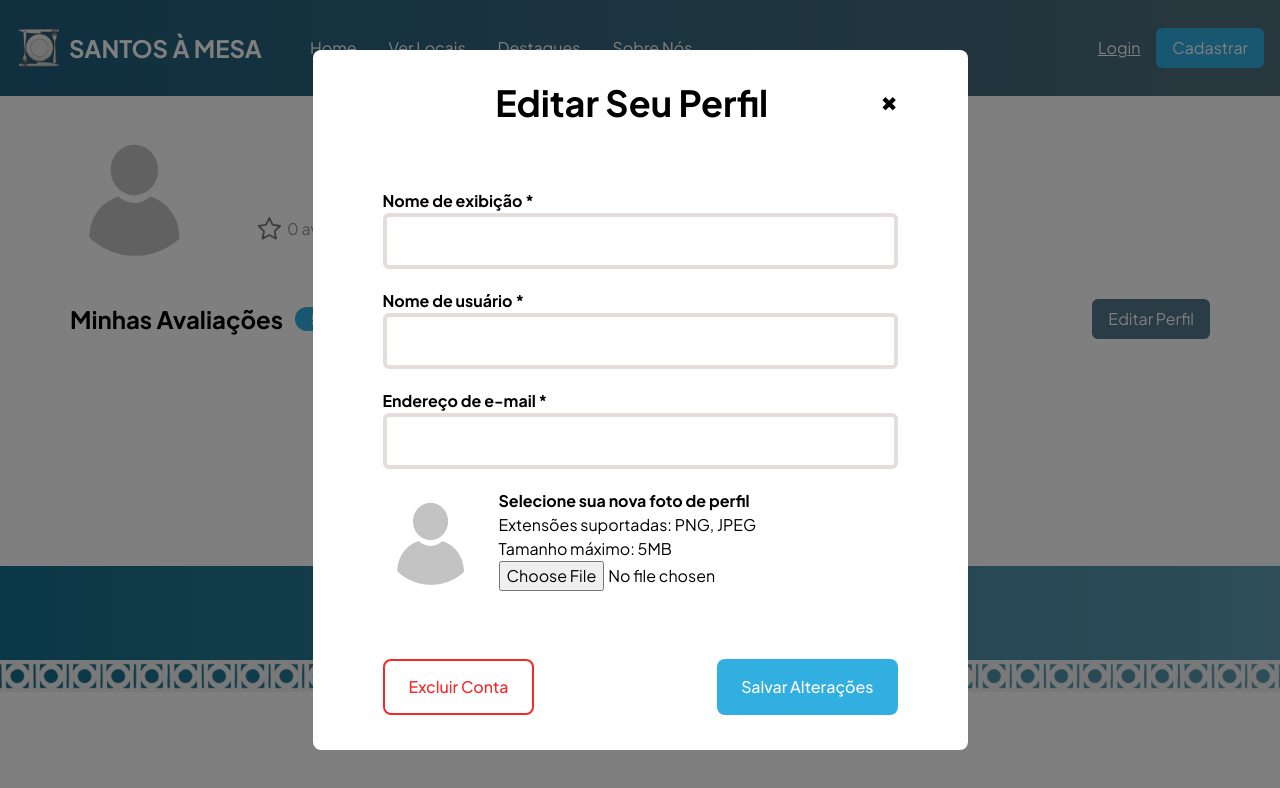
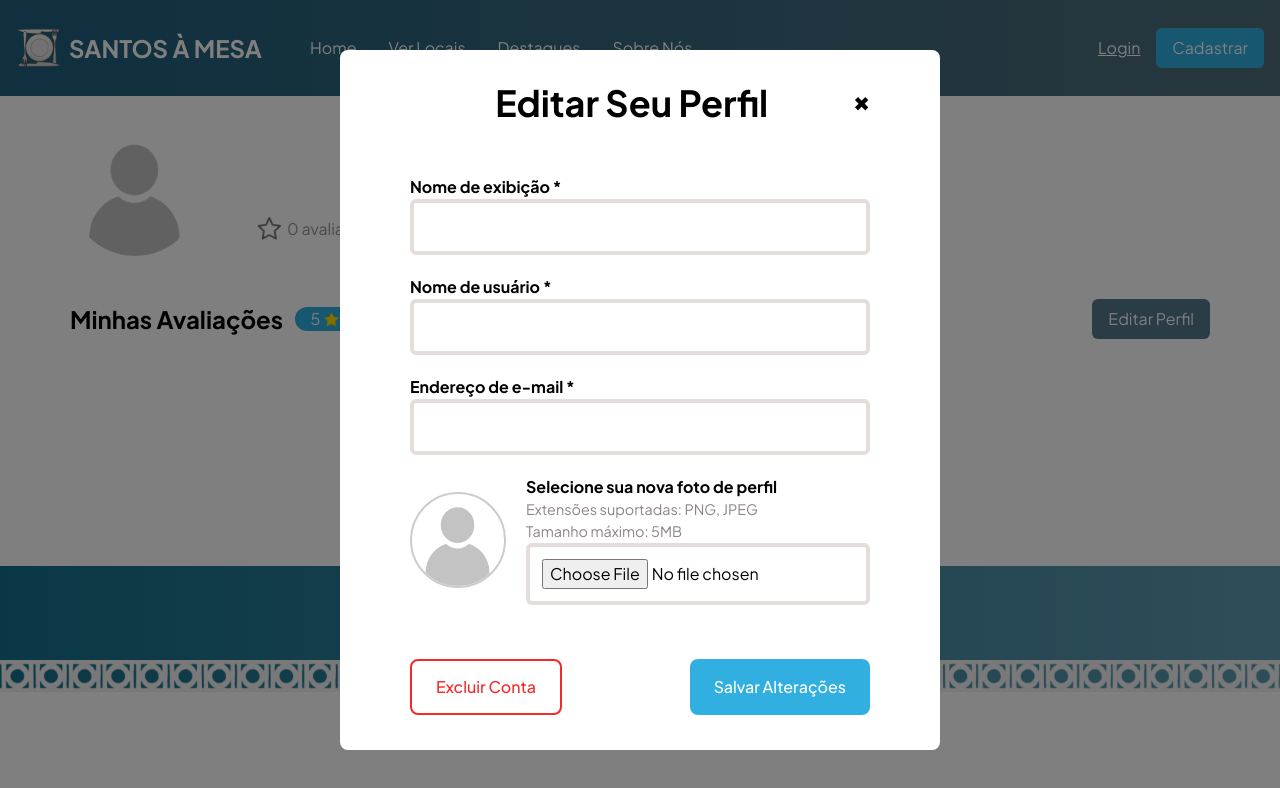
Before and after one commit to aguiar-marcelo/santosamesa, a Next.js app: page /perfil in a window 1280 px wide. Both pictures are taken after a click on the button "Editar Perfil". Shown: the top 788 px of the page. Built offline with nearby package versions, Linux system fonts and the light colour scheme.

Commit message:
fix: tratativa de erros update

```diff
--- a/src/components/ModalEditProfile.tsx
+++ b/src/components/ModalEditProfile.tsx
@@ -20,6 +20,11 @@ const ModalEditProfile: React.FC<EditProfileModalProps> = ({
   const [successMessage, setSuccessMessage] = useState<string | null>(null);
   const [isSaving, setIsSaving] = useState<boolean>(false);
 
+  const [exibitionNameError, setExibitionNameError] = useState<string | null>(null);
+  const [userNameError, setUserNameError] = useState<string | null>(null);
+  const [emailError, setEmailError] = useState<string | null>(null);
+  const [fileError, setFileError] = useState<string | null>(null);
+
   useEffect(() => {
     if (user) {
       setExibitionName(user.exibitionName || "");
@@ -28,6 +33,10 @@ const ModalEditProfile: React.FC<EditProfileModalProps> = ({
       setProfilePicturePreview(user.profilePicture || "/img/user-null.png");
       setErrorMessage(null);
       setSuccessMessage(null);
+      setExibitionNameError(null);
+      setUserNameError(null);
+      setEmailError(null);
+      setFileError(null);
     } else {
       setExibitionName("");
       setUserName("");
@@ -36,12 +45,17 @@ const ModalEditProfile: React.FC<EditProfileModalProps> = ({
       setProfilePicturePreview("/img/user-null.png");
       setErrorMessage(null);
       setSuccessMessage(null);
+      setExibitionNameError(null);
+      setUserNameError(null);
+      setEmailError(null);
+      setFileError(null);
     }
   }, [user, isOpen]);
 
   const handleFileChange = (e: React.ChangeEvent<HTMLInputElement>) => {
     const file = e.target.files?.[0];
     setProfilePictureFile(file || null);
+    setFileError(null);
 
     if (file) {
       const reader = new FileReader();
@@ -54,9 +68,47 @@ const ModalEditProfile: React.FC<EditProfileModalProps> = ({
     }
   };
 
+  const validateFields = () => {
+    let isValid = true;
+    setExibitionNameError(null);
+    setUserNameError(null);
+    setEmailError(null);
+
+    if (!exibitionName.trim()) {
+      setExibitionNameError("Nome de exibição não pode ser vazio.");
+      isValid = false;
+    }
+
+    const userNameRegex = /^[a-z0-9_-]+$/;
+    if (!userName.trim()) {
+      setUserNameError("Nome de usuário não pode ser vazio.");
+      isValid = false;
+    } else if (!userNameRegex.test(userName)) {
+      setUserNameError("Nome de usuário deve conter apenas letras minúsculas, números, hífen (-) e underline (_), sem espaços.");
+      isValid = false;
+    }
+
+    if (!email.trim()) {
+      setEmailError("Endereço de e-mail não pode ser vazio.");
+      isValid = false;
+    } else {
+      const emailRegex = /.+@/;
+      if (!emailRegex.test(email)) {
+        setEmailError("Por favor, insira um endereço de e-mail válido.");
+        isValid = false;
+      }
+    }
+
+    return isValid;
+  };
+
   const handleSave = async () => {
     if (!user?.id || !token) {
       setErrorMessage("Não autenticado.");
+      return;
+    }
+
+    if (!validateFields()) {
       return;
     }
 
@@ -118,10 +170,11 @@ const ModalEditProfile: React.FC<EditProfileModalProps> = ({
             </label>
             <input
               type="text"
-              className="form-input"
+              className={`form-input ${exibitionNameError ? 'form-input-error' : ''}`}
               value={exibitionName}
               onChange={(e) => setExibitionName(e.target.value)}
             />
+            {exibitionNameError && <p className="error-message">{exibitionNameError}</p>}
           </div>
 
           <div className="form-group">
@@ -130,10 +183,11 @@ const ModalEditProfile: React.FC<EditProfileModalProps> = ({
             </label>
             <input
               type="text"
-              className="form-input"
+              className={`form-input ${userNameError ? 'form-input-error' : ''}`}
               value={userName}
               onChange={(e) => setUserName(e.target.value)}
             />
+            {userNameError && <p className="error-message">{userNameError}</p>}
           </div>
 
           <div className="form-group">
@@ -142,10 +196,11 @@ const ModalEditProfile: React.FC<EditProfileModalProps> = ({
             </label>
             <input
               type="email"
-              className="form-input"
+              className={`form-input ${emailError ? 'form-input-error' : ''}`}
               value={email}
               onChange={(e) => setEmail(e.target.value)}
             />
+            {emailError && <p className="error-message">{emailError}</p>}
           </div>
 
           <div className="form-group">
@@ -159,14 +214,15 @@ const ModalEditProfile: React.FC<EditProfileModalProps> = ({
                 <label htmlFor="profilePictureInput" className="form-label">
                   Selecione sua nova foto de perfil
                 </label>
-                <div className="upload-info">Extensões suportadas: PNG, JPEG</div>
-                <div className="upload-info">Tamanho máximo: 5MB</div>
+                <div className="img-text">Extensões suportadas: PNG, JPEG</div>
+                <div className="img-text">Tamanho máximo: 5MB</div>
                 <input
                   type="file"
                   id="profilePictureInput"
-                  className="upload-input"
+                  className={`form-input ${fileError ? 'form-input-error' : ''}`}
                   onChange={handleFileChange}
                 />
+                {fileError && <p className="error-message">{fileError}</p>}
               </div>
             </div>
           </div>
--- a/src/components/css/ModalEditProfile.css
+++ b/src/components/css/ModalEditProfile.css
@@ -1,3 +1,5 @@
+/* ModalEditProfile.css */
+
 .modal-header {
     display: flex;
     align-items: center;
@@ -20,6 +22,10 @@
     font-size: 20px;
     line-height: 1;
     margin-left: auto;
+    color: black;
+    background: none;
+    border: none;
+    cursor: pointer;
 }
 
 .modal-overlay {
@@ -43,6 +49,9 @@
     background-color: white;
     border-radius: 8px;
     height: 700px;
+    width: 90%;
+    max-width: 600px;
+    /* Ajuste a largura máxima conforme necessário */
 }
 
 .modal-body {
@@ -65,6 +74,13 @@
     align-items: center;
     justify-content: center;
     font-weight: 500;
+    border: none;
+    cursor: pointer;
+    transition: background-color 0.2s ease;
+}
+
+.btn-salvar:hover {
+    background-color: #1c8ab3;
 }
 
 .btn-excluir {
@@ -76,18 +92,24 @@
     align-items: center;
     justify-content: center;
     font-weight: 500;
+    background: none;
+    cursor: pointer;
+    transition: background-color 0.2s ease, color 0.2s ease, border-color 0.2s ease;
 }
 
-.close-button {
-    color: black;
+.btn-excluir:hover {
+    background-color: #ffe6e6;
 }
 
 .img-text {
     color: #8D8484;
+    font-size: 0.9rem;
 }
 
 .form-group {
     color: black;
+    display: flex;
+    flex-direction: column;
 }
 
 .form-label {
@@ -99,6 +121,13 @@
     padding: 12px;
     border: 4px solid #E5DCDC;
     border-radius: 6px;
+    font-size: 1rem;
+}
+
+.form-input:focus {
+    outline: none;
+    border-color: #31AFE1;
+    box-shadow: 0 0 0 0.2rem rgba(49, 175, 225, 0.25);
 }
 
 .profile-picture-preview {
@@ -106,9 +135,21 @@
     height: 96px;
     object-fit: cover;
     border-radius: 50%;
+    border: 2px solid #ccc;
 }
 
 .profile-picture-container {
     display: flex;
     gap: 20px;
+    align-items: center;
 }
+
+.form-input-error {
+    border-color: #F42929;
+}
+
+.error-message {
+    color: #F42929;
+    font-size: 0.8rem;
+    text-align: left;
+}
```
